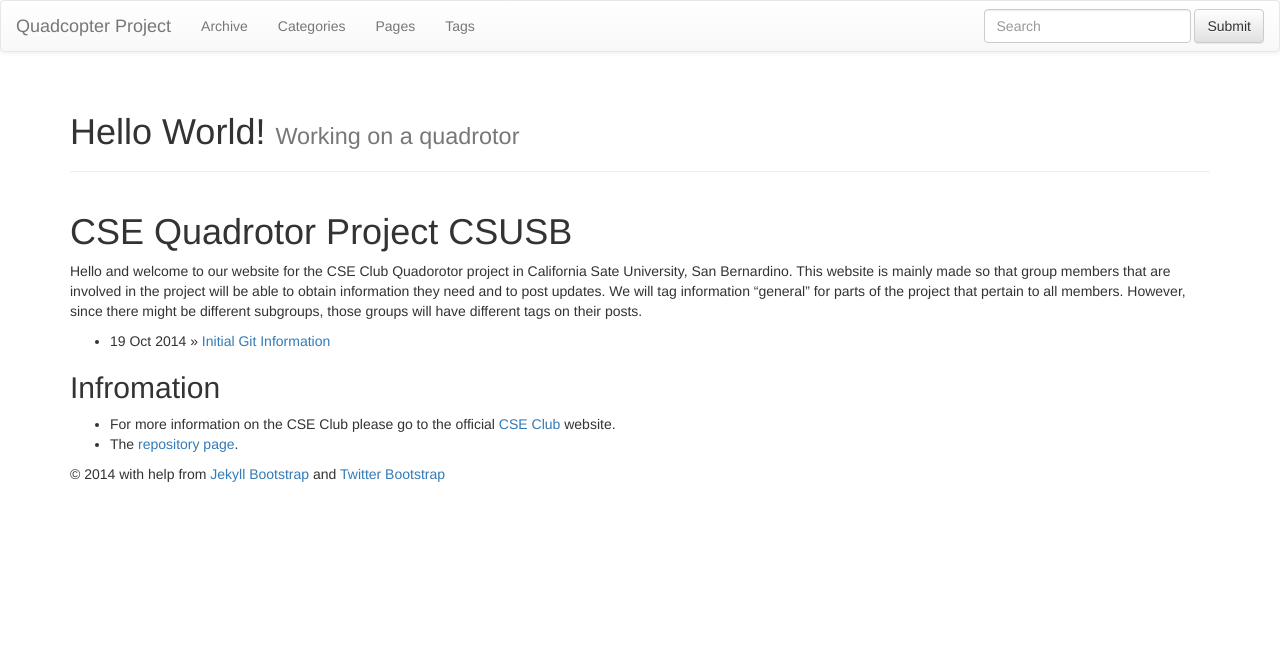
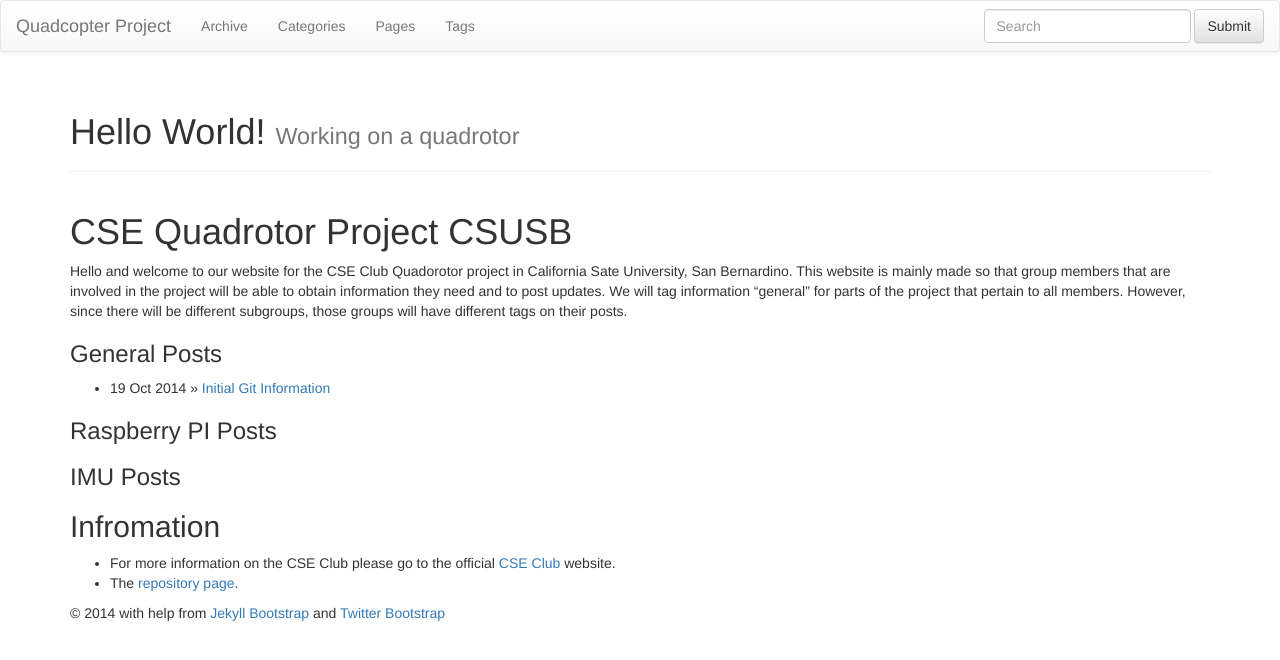
Before and after one commit to cristianBGonzalez/CSE-Club-Quadcopter, a Jekyll site: the page built from index.md, in a window 1280 px wide. Shown: the top 660 px of the page. Built offline with Jekyll 4.4.1, drawn with Linux system fonts in a browser that asks for light colours; nearby versions of some CDN libraries; library files that are not in the unit come from our copies.

Commit message:
Posts Tags

```diff
--- a/index.md
+++ b/index.md
@@ -7,16 +7,44 @@ tagline: Working on a quadrotor
 
 #CSE Quadrotor Project CSUSB
 
-Hello and welcome to our website for the CSE Club Quadorotor project in California Sate University, San Bernardino. This website is mainly made so that group members that are involved in the project will be able to obtain information they need and to post updates. We will tag information "general" for parts of the project that pertain to all members. However, since there might be different subgroups, those groups will have different tags on their posts.
+Hello and welcome to our website for the CSE Club Quadorotor project in California Sate University, San Bernardino. This website is mainly made so that group members that are involved in the project will be able to obtain information they need and to post updates. We will tag information "general" for parts of the project that pertain to all members. However, since there will be different subgroups, those groups will have different tags on their posts.
 
+
+###General Posts
 <ul class="posts">
-  {% for post in site.posts %}
-    <li><span>{{ post.date | date_to_string }}</span> &raquo; <a href="{{ BASE_PATH }}{{ post.url }}">{{ post.title }}</a></li>
-  {% endfor %}
+	{% for post in site.posts %}
+	{% for tag in post.tags %}
+	{% if tag == "general" %}
+	<li><span>{{ post.date | date_to_string }}</span> &raquo; <a href="{{ BASE_PATH }}{{ post.url }}">{{ post.title }}</a></li>
+	{% endif %}
+	{% endfor %}
+	{% endfor %}
+</ul>
+
+###Raspberry PI Posts
+<ul class="posts">
+	{% for post in site.posts %}
+	{% for tag in post.tags %}
+	{% if tag == "PI" %}
+	<li><span>{{ post.date | date_to_string }}</span> &raquo; <a href="{{ BASE_PATH }}{{ post.url }}">{{ post.title }}</a></li>
+	{% endif %}
+	{% endfor %}
+	{% endfor %}
+</ul>
+
+###IMU Posts
+<ul class="posts">
+	{% for post in site.posts %}
+	{% for tag in post.tags %}
+	{% if tag == "IMU" %}
+	<li><span>{{ post.date | date_to_string }}</span> &raquo; <a href="{{ BASE_PATH }}{{ post.url }}">{{ post.title }}</a></li>
+	{% endif %}
+	{% endfor %}
+	{% endfor %}
 </ul>
 
 ## Infromation
 <ul>
-  <li>For more information on the CSE Club please go to the official <a href="www.cse-club.com">CSE Club</a> website.</li>
-  <li>The <a href="http://github.com/egonzalezjr555/CSE-Club-Quadcopter">repository page</a>.</li>
+	<li>For more information on the CSE Club please go to the official <a href="www.cse-club.com">CSE Club</a> website.</li>
+	<li>The <a href="http://github.com/egonzalezjr555/CSE-Club-Quadcopter">repository page</a>.</li>
 </ul>
```
